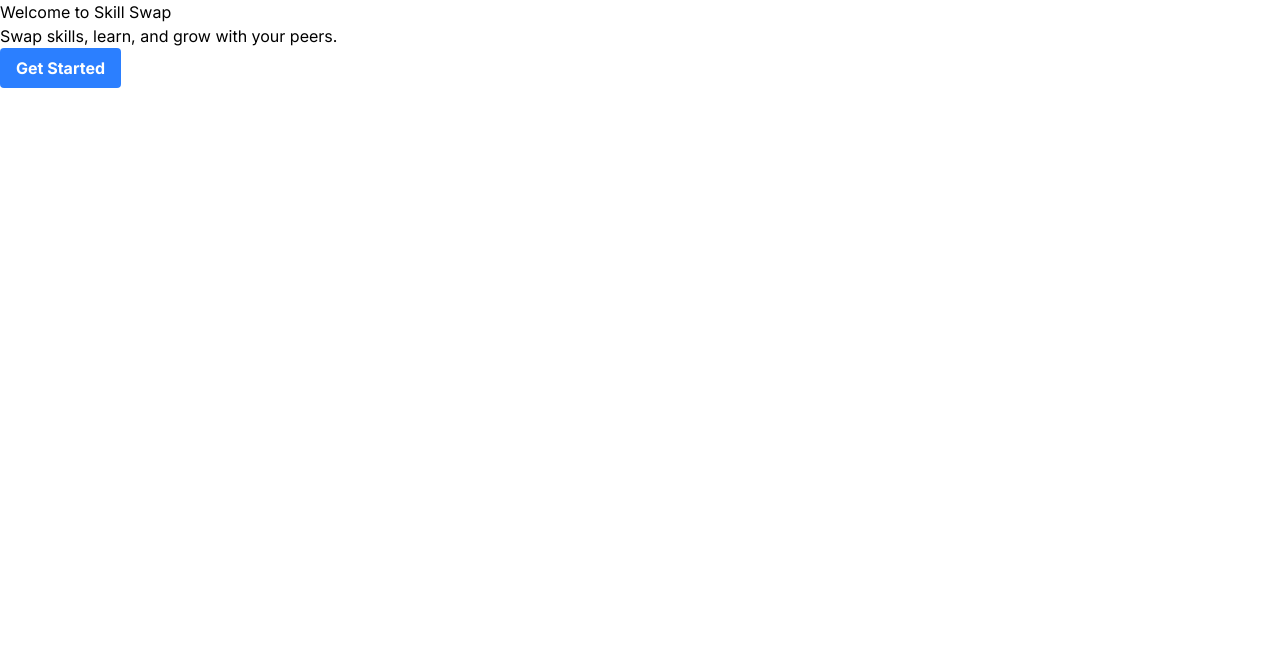
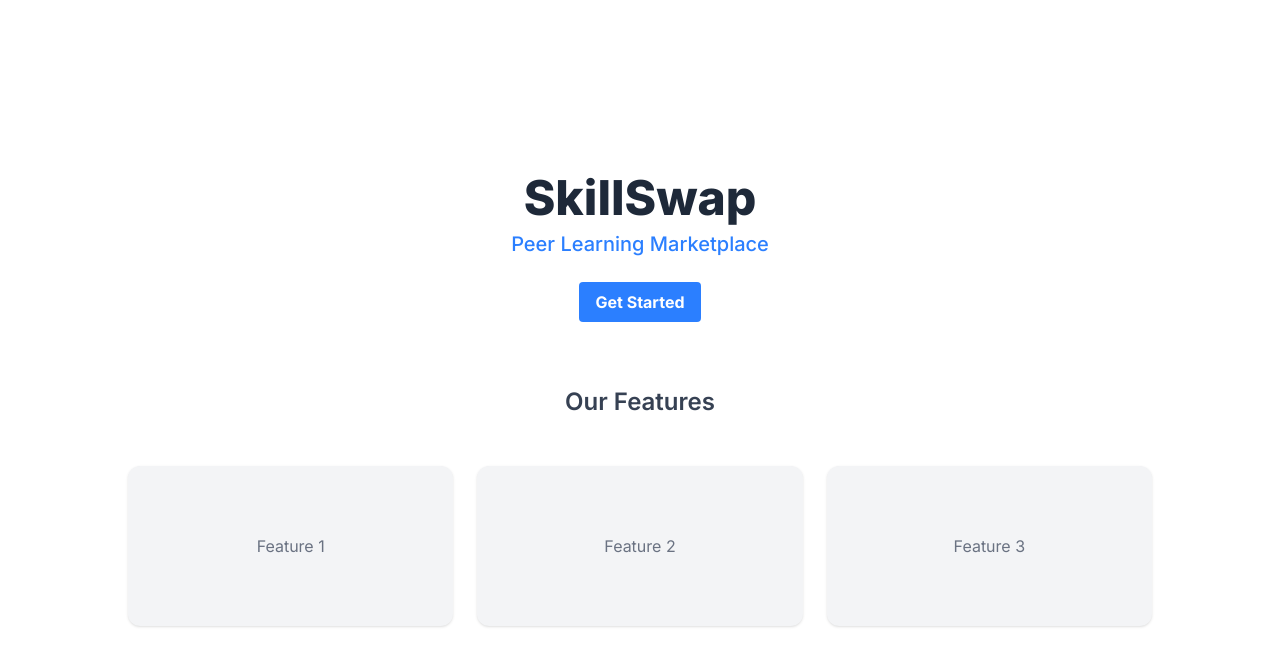
Before and after one commit to Muhammad-Sheik-Nauman/skill-swap, a React (Vite) app in the folder frontend/: page / in a window 1280 px wide. Shown: the top 666 px of the page. Built offline with nearby package versions, Linux system fonts and the light colour scheme.

Commit message:
updated landing page

```diff
--- a/frontend/src/pages/Landing.jsx
+++ b/frontend/src/pages/Landing.jsx
@@ -3,10 +3,32 @@ import Button from '../components/Button'
 
 const Landing = () => {
   return (
-    <div>
-      <h1>Welcome to Skill Swap</h1>
-      <p>Swap skills, learn, and grow with your peers.</p>
-      <Button>Get Started</Button>
+    <div className="min-h-screen bg-white flex flex-col items-center justify-center px-6 py-12">
+
+      {/* Hero Section */}
+      <div className="text-center mb-16">
+        <h1 className="text-5xl font-extrabold text-gray-800 mb-2">SkillSwap</h1>
+        <p className="text-xl text-blue-500 font-medium mb-6">Peer Learning Marketplace</p>
+        <Button className="bg-blue-600 text-white px-6 py-3 rounded-full shadow-md hover:bg-blue-700 transition">
+          Get Started
+        </Button>
+      </div>
+
+      {/* Features Section */}
+      <div className="text-center mb-8">
+        <h2 className="text-2xl font-semibold text-gray-700 mb-4"> Our Features</h2>
+      </div>
+      <div className="grid grid-cols-1 sm:grid-cols-2 md:grid-cols-3 gap-6 max-w-5xl w-full">
+        <div className="bg-gray-100 rounded-xl h-40 shadow-sm flex items-center justify-center text-gray-500">
+          Feature 1
+        </div>
+        <div className="bg-gray-100 rounded-xl h-40 shadow-sm flex items-center justify-center text-gray-500">
+          Feature 2
+        </div>
+        <div className="bg-gray-100 rounded-xl h-40 shadow-sm flex items-center justify-center text-gray-500">
+          Feature 3
+        </div>
+      </div>
     </div>
   )
 }
```
